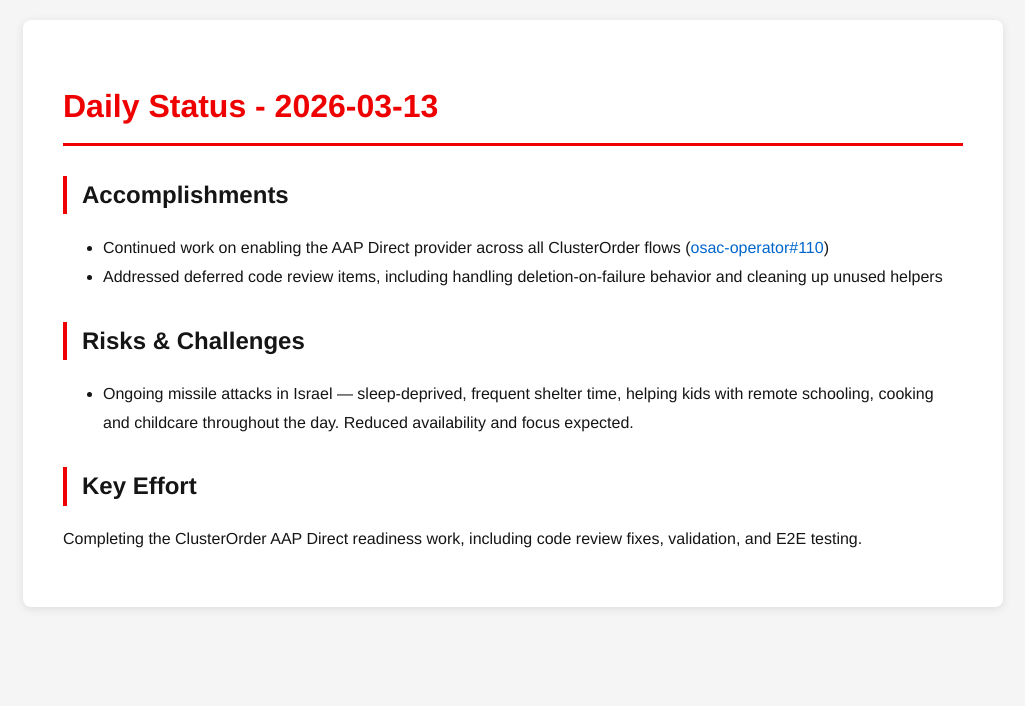
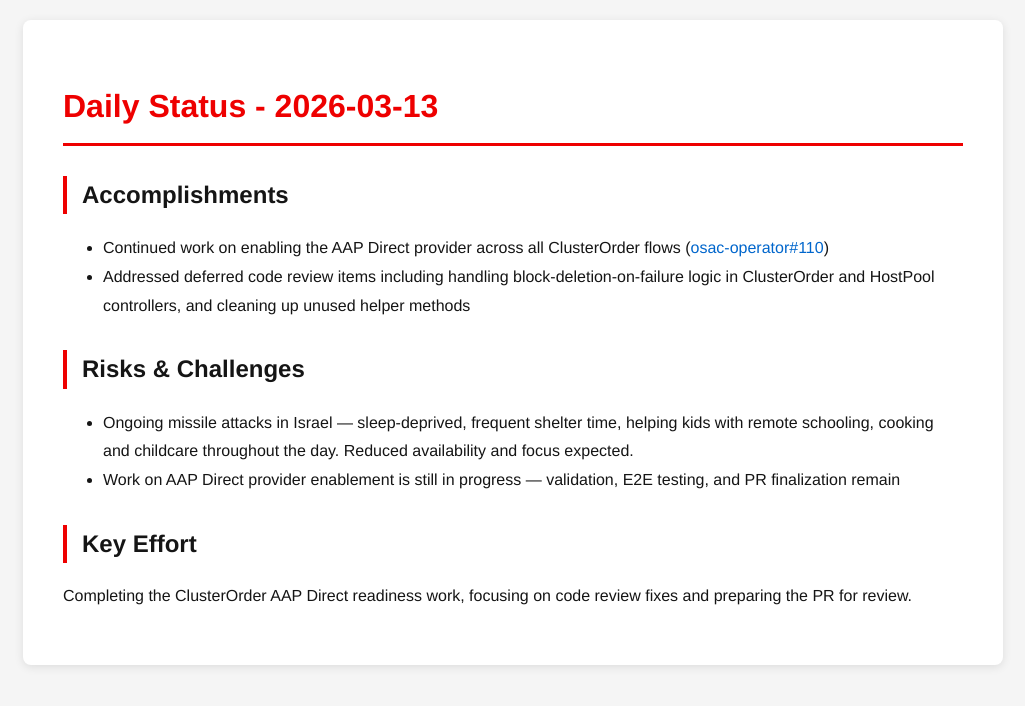
Before and after one commit to tzvatot/daily-status, a Jekyll site: the page built from 2026-03-13.md, in a window 1280 px wide. Shown: the top 706 px of the page, without its empty margins (127-1152 px from the left). Built offline with Jekyll 4.4.1, drawn with Linux system fonts in a browser that asks for light colours.

Commit message:
Daily status update - 2026-03-13

```diff
--- a/2026-03-13.md
+++ b/2026-03-13.md
@@ -8,10 +8,11 @@ date: 2026-03-13
 
 ## Accomplishments
 - Continued work on enabling the AAP Direct provider across all ClusterOrder flows ([osac-operator#110](https://github.com/osac-project/osac-operator/pull/110))
-- Addressed deferred code review items, including handling deletion-on-failure behavior and cleaning up unused helpers
+- Addressed deferred code review items including handling block-deletion-on-failure logic in ClusterOrder and HostPool controllers, and cleaning up unused helper methods
 
 ## Risks & Challenges
 - Ongoing missile attacks in Israel — sleep-deprived, frequent shelter time, helping kids with remote schooling, cooking and childcare throughout the day. Reduced availability and focus expected.
+- Work on AAP Direct provider enablement is still in progress — validation, E2E testing, and PR finalization remain
 
 ## Key Effort
-Completing the ClusterOrder AAP Direct readiness work, including code review fixes, validation, and E2E testing.
+Completing the ClusterOrder AAP Direct readiness work, focusing on code review fixes and preparing the PR for review.
```
